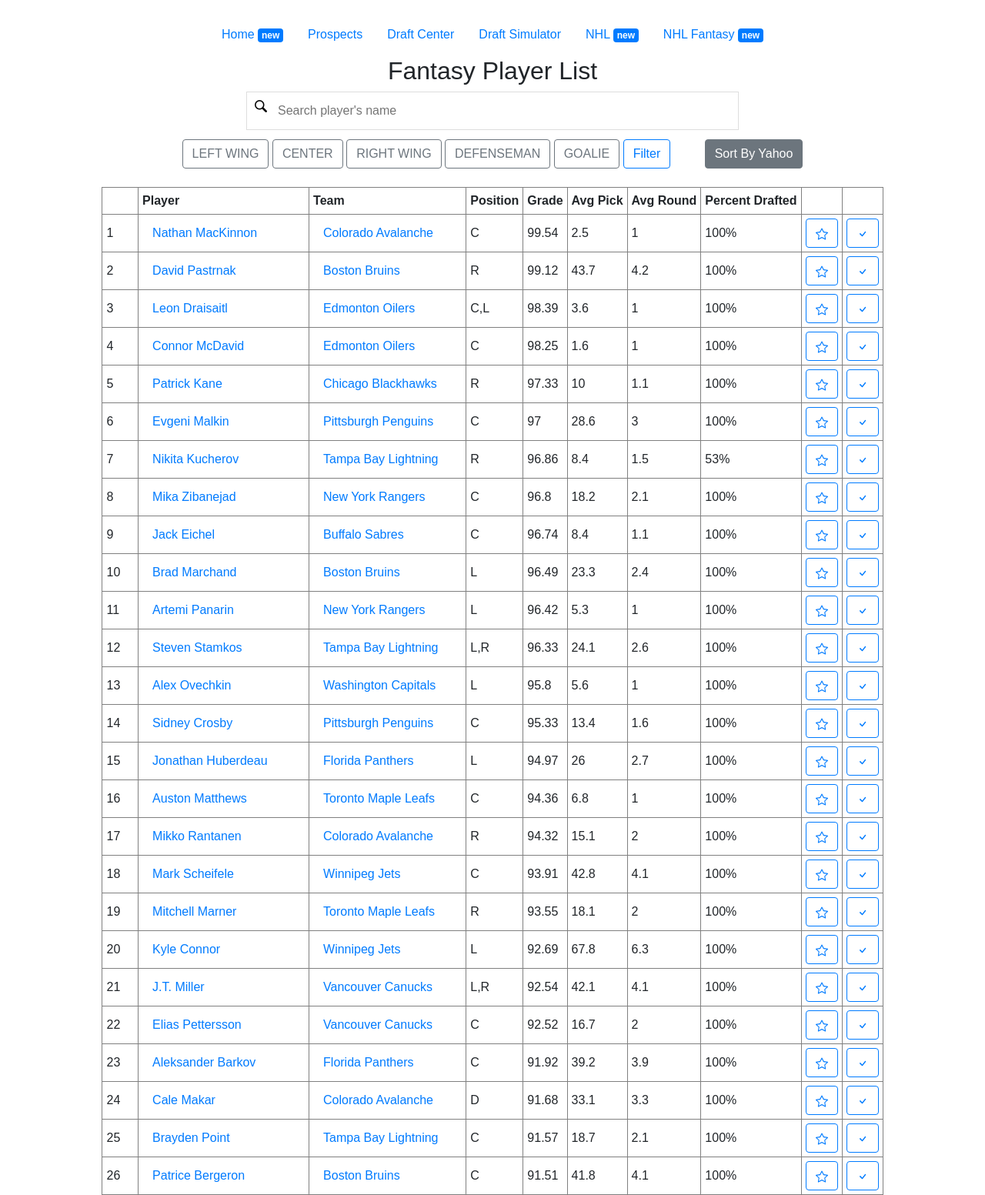
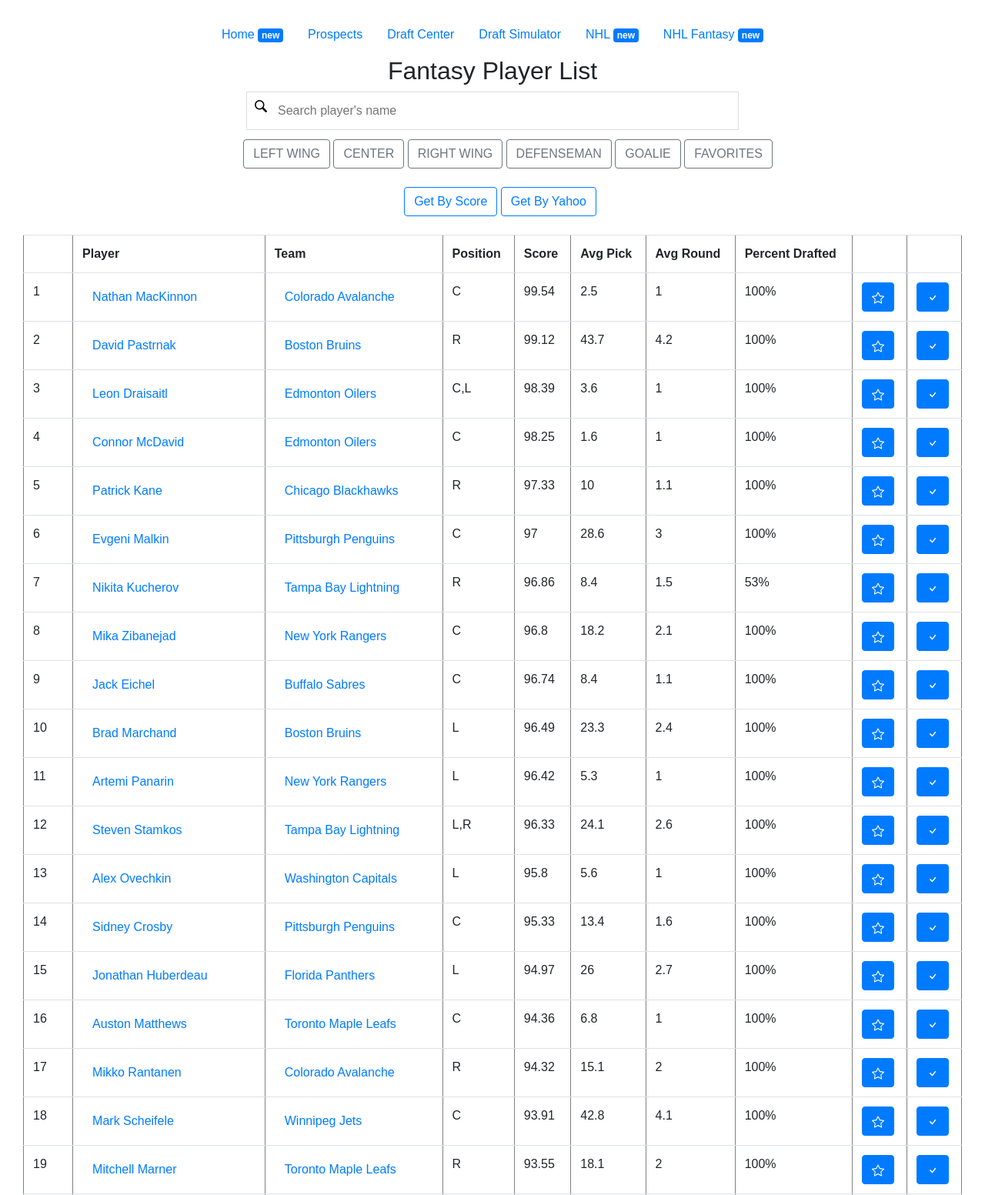
Before and after one commit to andypham29/Kotkamania, a Flask app: page /nhl/fantasy in a window 1280 px wide. Shown: the part 318-1871 px from the top of the page at 77% size. Run offline with Flask 2, Linux system fonts and the light colour scheme; data comes from the database, SQL or seed files in the repository.

Commit message:
bugfix not enough memory & finalize favorites feature

```diff
--- a/templates/nhl/fantasy/fantasyplayer.html
+++ b/templates/nhl/fantasy/fantasyplayer.html
@@ -2,40 +2,43 @@
 <script>
     function getPlayersInCookie(cookie_name) {
         var value = getCookie(cookie_name)
-        return (value == "") ? [] : JSON.parse(value)[cookie_name]
+        return (value === "") ? [] : JSON.parse(value)
     }
-    function savePlayerInCookie(id, name, cookie_name) {
+    function savePlayerInCookie(id, cookie_name) {
         var cookies = getCookie(cookie_name)
         var json = {}
 
-        var inner = {}
-        inner["id"] = id
-        inner["name"] = name
+        // var inner = {}
+        // inner["id"] = id
+        // inner["name"] = name
 
-        var newProspects = (cookies == "") ? [] : JSON.parse(cookies)[cookie_name]
-        var position = newProspects.findIndex(obj => {
-            return obj.id === id
+        var newProspects = (cookies == "") ? [] : JSON.parse(cookies)
+        var position = newProspects.findIndex(item => {
+            return item === id
         })
-        if ( position == -1  ) newProspects.push(inner)
+        if ( position == -1  ) newProspects.push(id)
 
-        json[cookie_name] = newProspects
+        json = newProspects
         setCookie(cookie_name, JSON.stringify(json))
     }
 
     function removePlayerInCookie(id, cookie_name) {
         var cookies = getCookie(cookie_name)
         var json = {}
-        var newProspects = (cookies == "") ? [] : JSON.parse(cookies)[cookie_name]
-        var position = newProspects.findIndex(obj => {
-            return obj.id === id
+        var newProspects = (cookies == "") ? [] : JSON.parse(cookies)
+        var position = newProspects.findIndex(item => {
+            return item === id
         })
         if ( position != -1  ) newProspects.splice(position, 1)
 
-        json[cookie_name] = newProspects
+        json = newProspects
         setCookie(cookie_name, JSON.stringify(json))
     }
 
-    function togglePlayerRowById(id, name="") {
+    function togglePlayerRowById(data) {
+        id = data[0]
+        cookie_name = data[1]
+
         color = "#aed0f5"
         rgb = document.getElementById(id.toString()).style.backgroundColor
         actual_color = rgb.substring(4, rgb.length-1)
@@ -44,23 +47,26 @@
 
         if (actual_color == (color) || actual_color != "") {
             document.getElementById(id.toString()).style.backgroundColor = "white";
-            removePlayerInCookie(id, "fantasy_players")
+            removePlayerInCookie(id, cookie_name)
         }
         else{
             document.getElementById(id.toString()).style.backgroundColor = color;
-            savePlayerInCookie(id, name, "fantasy_players")
+            savePlayerInCookie(id, cookie_name)
         }
     }
 
-    function toggleFavoritePlayerById(id) {
+    function addFavoritePlayerById(id) {
+        cookie_name = "favorite_fantasy_player"
+        console.log(`${id} ${cookie_name}`)
+
         button = document.getElementById("star_button_" + id.toString())
         if (button.classList.contains('active')) {
-            removePlayerInCookie(id, "", "fantasy_favorites")
-            button.classList.remove("active")
+            removePlayerInCookie(id, cookie_name)
+            // button.classList.remove("active")
         }
         else {
-            savePlayerInCookie(id, "", "fantasy_favorites")
-            button.classList.add("active")
+            savePlayerInCookie(id, cookie_name)
+            // button.classList.add("active")
         }
     }
 
@@ -92,6 +98,9 @@
           var first = true;
           if (positions === undefined) return ""
           for (i = 0; i < positions.length; i++) {
+                if (['C','L','R','D','G'].indexOf(positions[i].value) < 0) {
+                    continue
+                }
                 if (positions[i].checked) {
                     symbol = (first) ? '?' : '&'
                     first = false
@@ -99,6 +108,16 @@
                 }
           }
           return txt
+    }
+    function checkFavoriteToggleOn() {
+        var toggles = document.forms[0]
+        if (toggles === undefined) return false
+        for (i = 0; i < toggles.length; i++) {
+                if (toggles[i].checked) {
+                    return true
+                }
+          }
+        return false
     }
     function getFantasyPlayerPage(sort="fantasy") {
         url = `/api/nhl/fantasy` + buildFantasyUrlQueryParam()
@@ -115,7 +134,7 @@
                 "<th>Player</th>" +
                 "<th>Team</th>" +
                 "<th>Position</th>" +
-                "<th>Grade</th>" +
+                "<th>Score</th>" +
                 "<th>Avg Pick</th>" +
                 "<th>Avg Round</th>" +
                 "<th>Percent Drafted</th>" +
@@ -126,9 +145,9 @@
                 var i = 0
                 // sort response by ascending avg_rank
                 if(sort == "yahoo") {
-                response.sort(function(a, b) {
-                    return (a.avgPick===null)-(b.avgPick===null) || +(a.avgPick>b.avgPick)||-(a.avgPick<b.avgPick);
-                })
+                    response.sort(function(a, b) {
+                        return (a.avgPick===null)-(b.avgPick===null) || +(a.avgPick>b.avgPick)||-(a.avgPick<b.avgPick);
+                    })
                 }
                 else {
                     response.sort(function(a, b) {
@@ -136,22 +155,33 @@
                     })
                 }
 
-                fantasy_players_cookie = getPlayersInCookie('fantasy_players')
-                fantasy_favorites_cookie = getPlayersInCookie('fantasy_favorites')
+                fantasy_players_cookie = [].concat(getPlayersInCookie('fantasy_c'), getPlayersInCookie('fantasy_l'), getPlayersInCookie('fantasy_r'), getPlayersInCookie('fantasy_d'), getPlayersInCookie('fantasy_g'))
+                fantasy_favorites_cookie = getPlayersInCookie('favorite_fantasy_player')
                 color = "#aed0f5"
+                favoriteOn = checkFavoriteToggleOn()
+                // console.log(favoriteOn)
                 $.each(response, function (i, fantasy_player)
                 {
+
+                    if (favoriteOn && fantasy_favorites_cookie.indexOf(fantasy_player.playerId) < 0) {
+                        return true;
+                    }
+                    cookie_string_for_player = `fantasy_${fantasy_player.positionCode.toLowerCase()}`
+                    cookie_string_for_favorite = "favorite_fantasy_player"
                     style = ""
-                    if(fantasy_players_cookie.filter(function(e) { return e.id === fantasy_player.playerId; }).length > 0) {
+                    if(fantasy_players_cookie.filter(function(id) { return id === fantasy_player.playerId; }).length > 0) {
                         style = ` style="background-color: ${ color };"`
                     }
                     active_class = ""
-                    if(fantasy_favorites_cookie.filter(function(e) { return e.id === fantasy_player.playerId; }).length > 0) {
+                    if(fantasy_favorites_cookie.filter(function(id) { return id === fantasy_player.playerId; }).length > 0) {
                         active_class = "active"
                     }
+
                     player_position_display = (fantasy_player.yahooEligibility == null) ? fantasy_player.positionCode : fantasy_player.yahooEligibility
                     trHTML += `<tr id=\'` + fantasy_player.playerId + `\' ${ style } >` +
                     `<td>${ ++i }</td>` +
+                    // `<td><button class="btn btn-outline-primary ${active_class}" data-toggle="button" data-target="#star_button_${ fantasy_player.playerId } id="star_button_${ fantasy_player.playerId }" onclick=toggleFavoritePlayerById(${ fantasy_player.playerId })>
+
                     `<td><button class="btn btn-link" data-toggle="modal" data-target="#player-modal" onclick=\"loadPlayerModal(${fantasy_player.playerId})\">${ fantasy_player.skaterFullName }</button></td>` +
                     `<td><button class="btn btn-link" data-toggle="modal" data-target="#team-modal" onclick=\"loadTeamModal(${fantasy_player.teamId})\">${ fantasy_player.teamName }</button></td>` +
                     `<td>${ player_position_display }</td>` +
@@ -159,12 +189,12 @@
                     `<td>${ fantasy_player.avgPick }</td>` +
                     `<td>${ fantasy_player.avgRound }</td>` +
                     `<td>${ fantasy_player.percentDrafted }</td>` +
-                    `<td><button class="btn btn-outline-primary ${active_class}" data-toggle="button" data-target="#star_button_${ fantasy_player.playerId } id="star_button_${ fantasy_player.playerId }" onclick=toggleFavoritePlayerById(${ fantasy_player.playerId })>
+                    `<td><button type="button" id="star_button_${ fantasy_player.playerId }" data-toggle="button" aria-pressed="false" autocomplete="off" onclick="addFavoritePlayerById(${fantasy_player.playerId})" class="btn btn-primary ${active_class}">
                     <svg xmlns="http://www.w3.org/2000/svg" width="16" height="16" fill="currentColor" class="bi bi-star" viewBox="0 0 16 16">
                         <path d="M2.866 14.85c-.078.444.36.791.746.593l4.39-2.256 4.389 2.256c.386.198.824-.149.746-.592l-.83-4.73 3.523-3.356c.329-.314.158-.888-.283-.95l-4.898-.696L8.465.792a.513.513 0 0 0-.927 0L5.354 5.12l-4.898.696c-.441.062-.612.636-.283.95l3.523 3.356-.83 4.73zm4.905-2.767l-3.686 1.894.694-3.957a.565.565 0 0 0-.163-.505L1.71 6.745l4.052-.576a.525.525 0 0 0 .393-.288l1.847-3.658 1.846 3.658a.525.525 0 0 0 .393.288l4.052.575-2.906 2.77a.564.564 0 0 0-.163.506l.694 3.957-3.686-1.894a.503.503 0 0 0-.461 0z"/>
                     </svg>
                     </button></td>` +
-                    `<td><button class="btn btn-outline-primary" onclick=togglePlayerRowById(${ fantasy_player.playerId })>
+                    `<td><button type="button" class="btn btn-primary" data-toggle="button" aria-pressed="false" autocomplete="off" onclick="togglePlayerRowById([` + fantasy_player.playerId + `, '${cookie_string_for_player}'])">
                     <svg xmlns="http://www.w3.org/2000/svg" width="16" height="16" fill="currentColor" class="bi bi-check" viewBox="0 0 16 16">
                         <path d="M10.97 4.97a.75.75 0 0 1 1.07 1.05l-3.99 4.99a.75.75 0 0 1-1.08.02L4.324 8.384a.75.75 0 1 1 1.06-1.06l2.094 2.093 3.473-4.425a.267.267 0 0 1 .02-.022z"/>
                     </svg>
@@ -182,16 +212,13 @@
     }
     $(document).ready(getFantasyPlayerPage());
 
-
-
-
 </script>
 {% include 'nhl/player/nhlplayerpagemodal.html' %}
 {% include 'nhl/fantasy/nhllineupmodal.html' %}
 <div class="loader"></div>
 <div class="container-fluid">
     <div class="draftcenter_prospect_table" style="width: 100%; overflow:auto;">
-        <table border="1" cellpadding="5px" id="draft_table">
+        <table border="1" cellpadding="5px" class="table" id="draft_table">
             <tbody>
             </tbody>
         </table>
--- a/templates/nhl/fantasy/fantasysearchmenu.html
+++ b/templates/nhl/fantasy/fantasysearchmenu.html
@@ -18,6 +18,7 @@
            title="Type in a name"
            type="text">
     <form action="" class="form-check">
+        <tr>
             <div class="form-check checkboxes btn-group-toggle" data-toggle="buttons">
                 <label class="form-check-label btn btn-outline-secondary" for="L">
                     <input class="checkbox-inline" id="L" name="positions" type="checkbox" value="L">
@@ -39,10 +40,19 @@
                     <input class="checkbox-inline" id="G" name="positions" type="checkbox" value="G">
                     GOALIE
                 </label>
-            <input class="btn btn-outline-primary" onclick="getFantasyPlayerPage()" type="button" value="Filter">
-            <input class="btn btn-secondary" onclick="getFantasyPlayerPage('yahoo')" type="button"
-                   value="Sort By Yahoo">
+                <label class="form-check-label btn btn-outline-secondary" for="Favorite">
+                    <input class="checkbox-inline" id="Favorite" name="positions" type="checkbox" value="Favorite">
+                    FAVORITES
+                </label>
             </div>
+        <tr>
+            </br>
+        <tr>
+            <input class="btn btn-outline-primary" onclick="getFantasyPlayerPage()" type="button" value="Get By Score">
+            <input class="btn btn-outline-primary" onclick="getFantasyPlayerPage('yahoo')" type="button"
+                   value="Get By Yahoo">
+
+        <tr>
     </form>
     </br>
 </div>
--- a/templates/nhl/fantasy/nhllineupmodal.html
+++ b/templates/nhl/fantasy/nhllineupmodal.html
@@ -7,14 +7,8 @@
     }
 
     function getHTMLTableForwardString(forward_data) {
-        // lw_list = forward_data.filter(function(o){ return (o.positionCode == "L") })
-        // c_list = forward_data.filter(function(o){ return (o.positionCode == "C") })
-        // rw_list = forward_data.filter(function(o){ return (o.positionCode == "R") })
-
         forwards = forward_data.filter(function(o){ return (o.positionCode != "D" && o.positionCode != "G")})
 
-
-        console.log(forwards)
         str = ""
         for(i = 0; i < 4 ; i++) {
             lw = forwards.find(element => { return (element.yahooEligibility != null && element.yahooEligibility.includes("L")) || element.positionCode == "L"})
```
Lines whose indentation alone changed are shown as unchanged.
